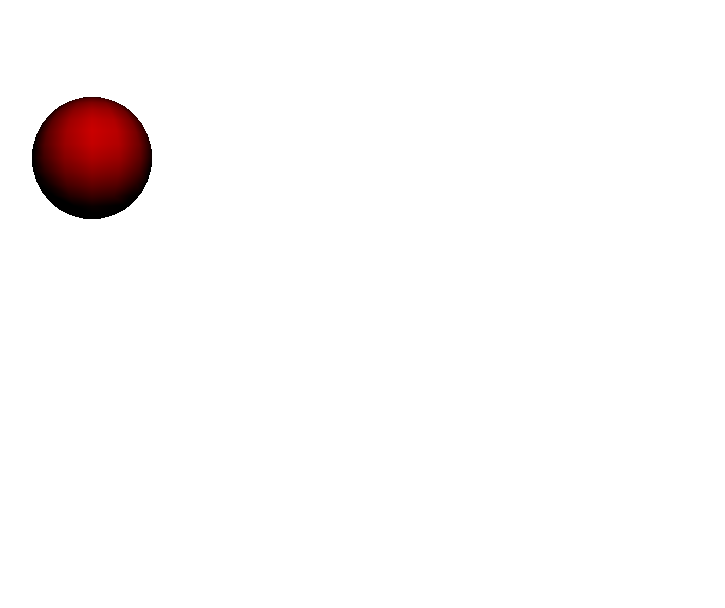
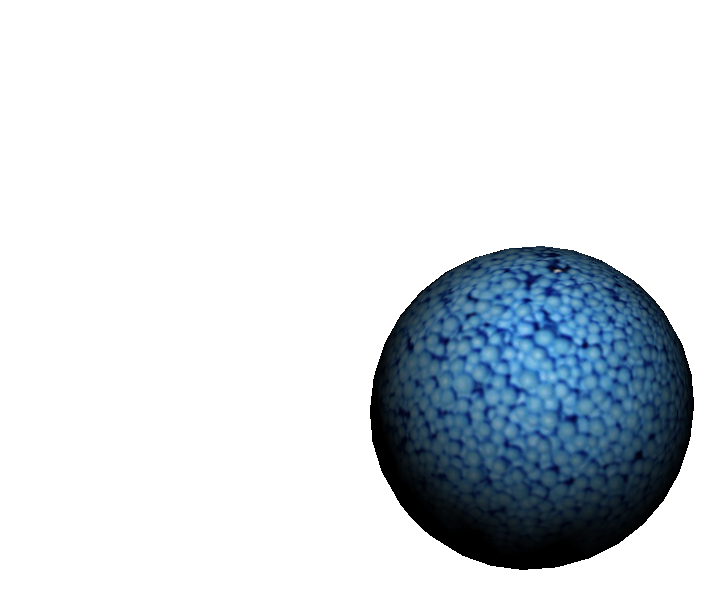
Before and after one commit to michalbe/WebRTC_Arkanoid, a plain HTML site: page index.html in a window 1280 px wide. Shown: the whole page, without its empty margins (116-841 px from the left). Drawn offline with Linux system fonts and the light colour scheme.

Commit message:
modularity

```diff
--- a/index.html
+++ b/index.html
@@ -4,8 +4,10 @@
     <meta http-equiv="Content-Type" content="text/html; charset=UTF-8"/>
     <title>PongRTC</title>
   </head>
-  <body>
+  <body style="overflow:hidden">
     <script src="js/three.min.js"></script>
-    <script src="js/script.js"></script>
+    <script src="js/scene.js"></script>
+    <script src="js/ball.js"></script>
+    <script src="js/game.js"></script>
   </body>
 </html>
--- /dev/null
+++ b/js/ball.js
@@ -0,0 +1,35 @@
+var PRTC = PRTC || {};
+
+PRTC.ball = {
+  // flag for 'game' module
+  updatable: true,
+
+  texture: 'assets/ball-texture.jpg',
+  material: null,
+  radius: 50,
+  segments: 16,
+  rings: 16,
+  sphere: null,
+
+  init: function ball_init() {
+    this.material = new THREE.MeshLambertMaterial({
+      map: THREE.ImageUtils.loadTexture(this.texture)
+    });
+
+    this.sphere = new THREE.Mesh(
+      new THREE.SphereGeometry(
+        this.radius,
+        this.segments,
+        this.rings
+      ),
+      this.material
+    );
+
+    this.sphere.name = "ball";
+    PRTC.scene.add(this.sphere);
+  },
+
+  update: function ball_update() {
+    this.sphere.rotation.z += 0.3;
+  }
+}
--- /dev/null
+++ b/js/game.js
@@ -0,0 +1,45 @@
+var PRTC = PRTC || {};
+
+PRTC.game = {
+  modules: [
+    'scene',
+    'ball'
+  ],
+
+  updatable: [],
+
+  init: function game_init() {
+    this.modules.forEach(this.initModule, this);
+    this.loop.ctx = this.loop.bind(this);
+    this.loop.ctx();
+  },
+
+  initModule: function game_initModule(module) {
+    module = PRTC[module] || null;
+    if (!module)
+      return;
+
+    if (module.init && typeof module.init === 'function') {
+      module.init();
+      module.init = false;
+    }
+
+    if (module.updatable) {
+      this.updatable.push(module);
+    }
+  },
+
+  updateModules: function game_updateModules() {
+    this.updatable.forEach(function(module) {
+      module.update();
+    });
+  },
+
+  loop: function game_loop() {
+    this.updateModules();
+    PRTC.scene.render();
+    window.requestAnimationFrame(this.loop.ctx);
+  }
+}
+
+PRTC.game.init();
--- /dev/null
+++ b/js/scene.js
@@ -0,0 +1,81 @@
+var PRTC = PRTC || {};
+
+PRTC.scene = {
+
+  WIDTH: null,
+  HEIGHT: null,
+  VIEW_ANGLE: null,
+  ASPECT: null,
+  NEAR: null,
+  FAR: null,
+
+  container: null,
+
+  renderer: null,
+  camera: null,
+  scene: null,
+
+  init: function main_init(){
+    this.WIDTH  = window.innerWidth;
+    this.HEIGHT = window.innerHeight;
+
+    // camera config
+    this.VIEW_ANGLE = 45;
+    this.ASPECT     = this.WIDTH / this.HEIGHT;
+    this.NEAR       = 0.1;
+    this.FAR        = 10000;
+
+    // get the DOM element to attach to
+    this.container = document.body,
+
+    // create a WebGL renderer, camera
+    // and a scene
+    this.renderer = new THREE.WebGLRenderer();
+    this.camera   = new THREE.PerspectiveCamera(
+      this.VIEW_ANGLE,
+      this.ASPECT,
+      this.NEAR,
+      this.FAR
+    );
+    this.scene    = new THREE.Scene();
+
+    // the camera starts at 0,0,0 so pull it back
+    this.camera.position.z = 300;
+
+    // start the renderer
+    this.renderer.setSize(this.WIDTH, this.HEIGHT);
+
+    // attach the render-supplied DOM element
+    this.container.appendChild(
+      this.renderer.domElement
+    );
+
+    // and the camera
+    this.add(this.camera);
+
+    this.setLights(10, 50, 130);
+  },
+
+  setLights: function main_setLights(x, y, z) {
+    // create a point light
+    this.pointLight = new THREE.PointLight( 0xFFFFFF );
+
+    // set its position
+    this.pointLight.position.x = x;
+    this.pointLight.position.y = y;
+    this.pointLight.position.z = z;
+
+    // add to the scene
+    this.add(this.pointLight);
+
+  },
+
+  add: function scene_add(object) {
+    console.log('added: ', object);
+    this.scene.add(object);
+  },
+
+  render: function main_render() {
+    this.renderer.render(this.scene, this.camera);
+  }
+}
```
Also changed, not shown: assets/ball-texture.jpg (added).
